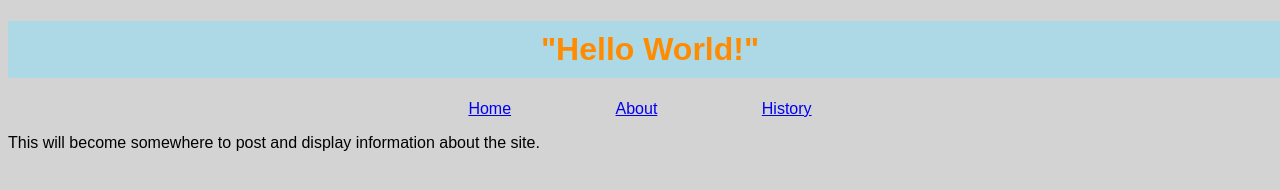
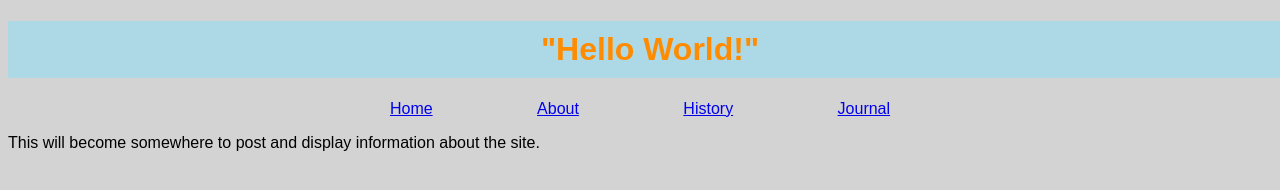
Before and after one commit to replicamask/replicamask.github.io, a plain HTML site: page about.html in a window 1280 px wide. Drawn offline with Linux system fonts and the light colour scheme.

Commit message:
updated mav

```diff
--- a/about.html
+++ b/about.html
@@ -17,6 +17,7 @@
     <a href="/index.html">Home</a>
     <a href="/about.html">About</a>
     <a href="/history.html">History</a>
+    <a href="/journal.html">Journal</a>
   </div>
 
   <div>
```
Also changed, not shown: history.html (+1 -0 lines), index.html (+1 -0 lines), journal.html (+1 -0 lines), template.html (+1 -0 lines).
